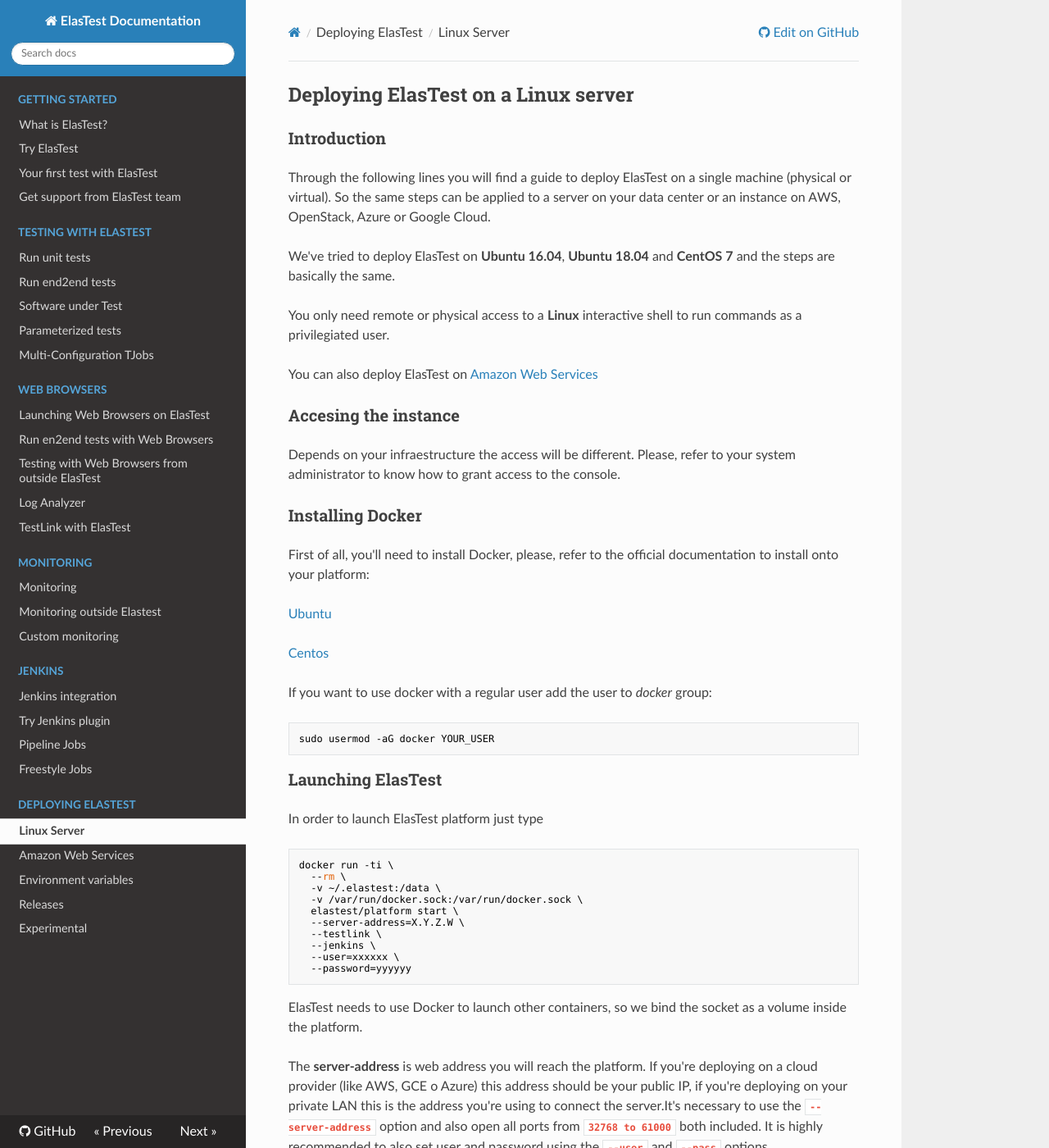
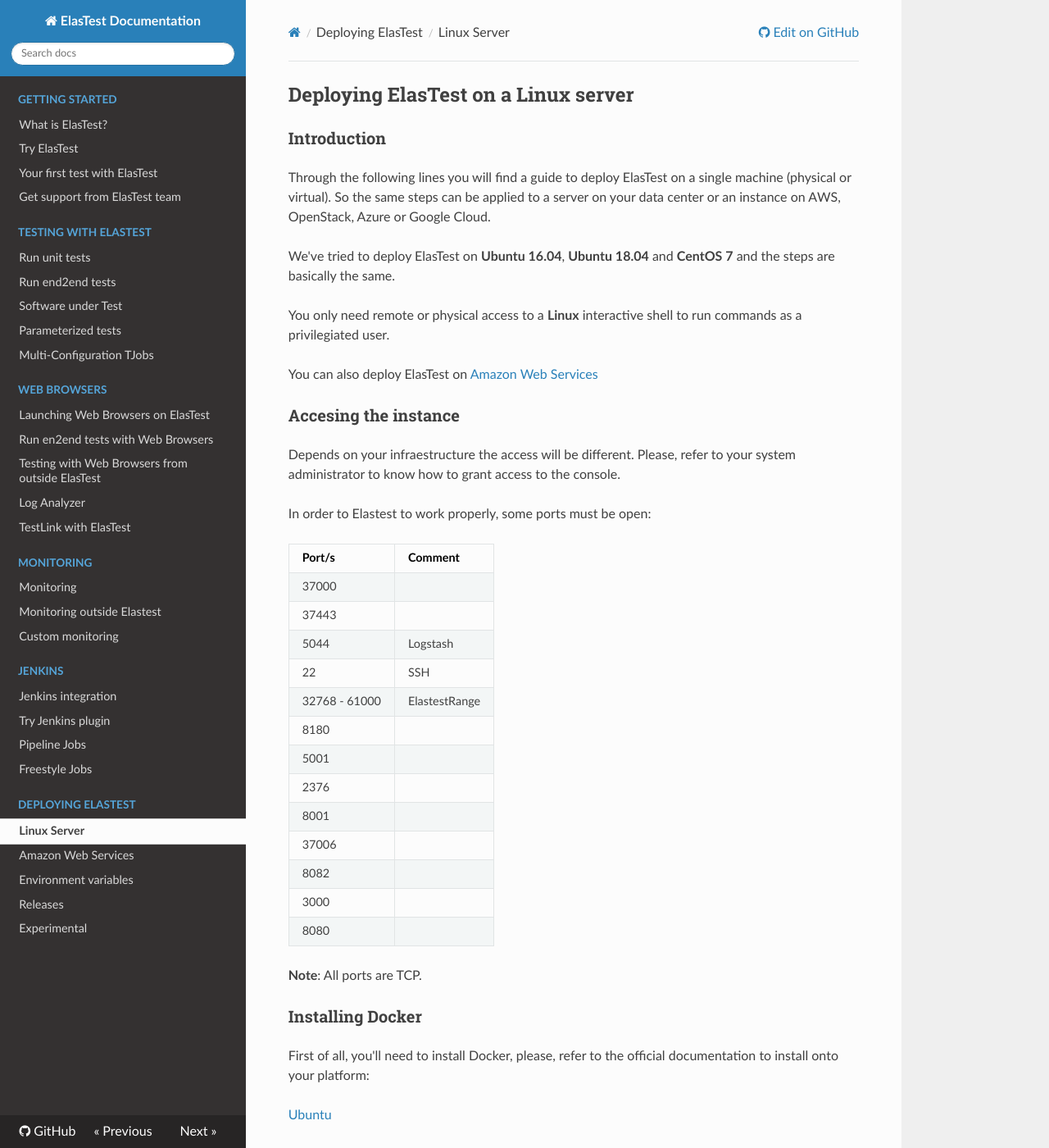
Before and after one commit to elastest/elastest.io-docs, an MkDocs documentation site: the page built from docs/deploying/ubuntu.md, in a window 1280 px wide and 1400 px high. Shown: the whole window at 82% size. Built offline with MkDocs 1.6.1, drawn with Linux system fonts in a browser that asks for light colours; nearby versions of some CDN libraries; old or Windows-style settings are respelled for this version of MkDocs.

Commit message:
Port list

```diff
--- a/docs/deploying/ubuntu.md
+++ b/docs/deploying/ubuntu.md
@@ -17,6 +17,26 @@
 <h3 class="holder-subtitle link-top">Accesing the instance</h3>
 
 Depends on your infraestructure the access will be different. Please, refer to your system administrator to know how to grant access to the console.
+
+In order to Elastest to work properly, some ports must be open:
+
+| Port/s | Comment |
+| ------ | ------- |
+| 37000  |
+| 37443  |
+| 5044   | Logstash |
+| 22     | SSH |
+| 32768 - 61000 | ElastestRange |
+| 8180 |
+| 5001 |
+| 2376 |
+| 8001 |
+| 37006 |
+| 8082 |
+| 3000 |
+| 8080 |
+
+**Note**: All ports are TCP.
 
 <h3 class="holder-subtitle link-top">Installing Docker</h3>
 
```
